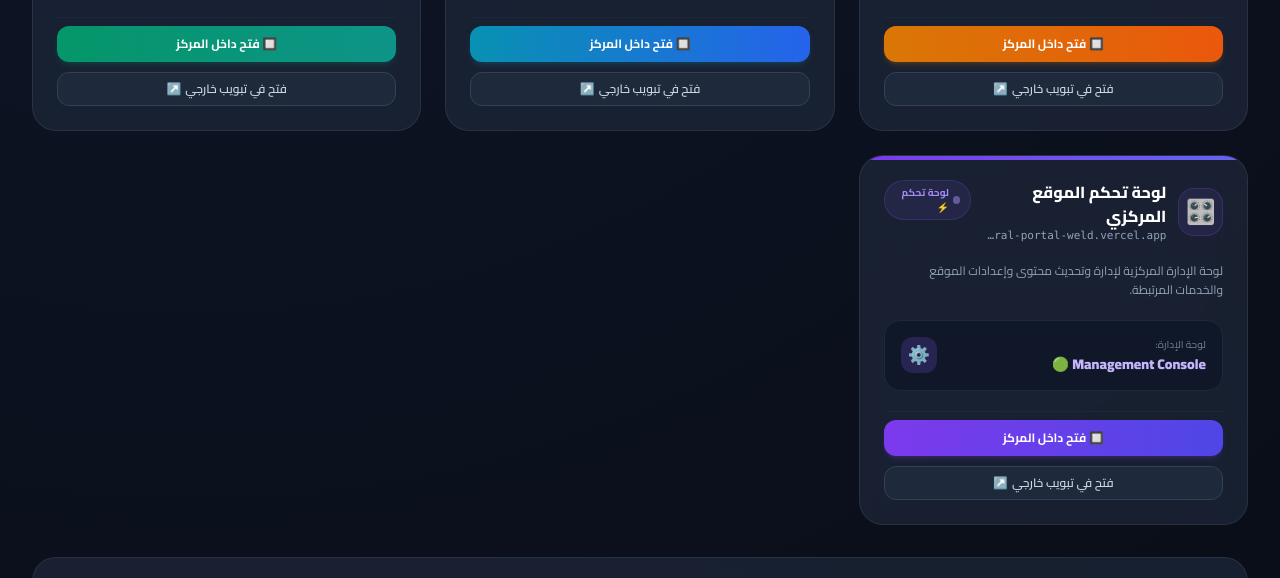
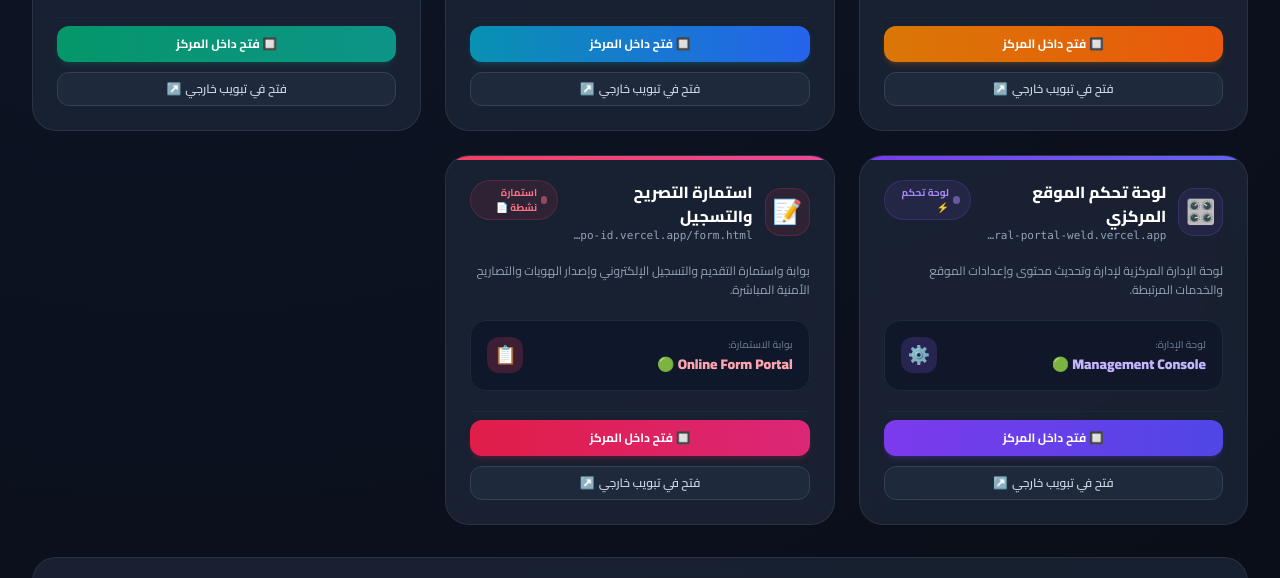
Before and after one commit to tasreehamnee-ux/lawhattahakm.com, a plain HTML site: page index.html in a window 1280 px wide. Shown: the part 962-1540 px from the top of the page. Drawn offline with nearby package versions, Linux system fonts and the light colour scheme; no server answers.

Commit message:
Add empo-id form platform link to dashboards hub

```diff
--- a/index.html
+++ b/index.html
@@ -161,7 +161,7 @@
       <div class="glass-card rounded-2xl p-5 flex items-center justify-between">
         <div class="flex flex-col gap-1">
           <span class="text-xs font-bold text-slate-400">إجمالي الأنظمة المسجلة</span>
-          <span id="total-systems-count" class="text-2xl font-black text-white">7</span>
+          <span id="total-systems-count" class="text-2xl font-black text-white">8</span>
           <span class="text-[10px] text-slate-500">لوحات مفعلة حالياً</span>
         </div>
         <div class="w-12 h-12 rounded-2xl bg-indigo-500/10 border border-indigo-500/20 flex items-center justify-center text-2xl text-indigo-400">
@@ -636,6 +636,61 @@
         </div>
       </article>
 
+      <!-- Card 8: Online Application & ID Form Platform -->
+      <article data-title="استمارة التصريح والتسجيل الإلكتروني" class="dashboard-card glass-card rounded-3xl p-6 flex flex-col justify-between transition-all duration-300 relative overflow-hidden group">
+        <div class="absolute top-0 right-0 left-0 h-1 bg-gradient-to-r from-rose-500 to-pink-500"></div>
+
+        <div>
+          <!-- Header -->
+          <div class="flex items-start justify-between gap-3 mb-4">
+            <div class="flex items-center gap-3">
+              <div class="w-12 h-12 bg-rose-500/10 border border-rose-500/20 rounded-2xl flex items-center justify-center text-2xl">
+                📝
+              </div>
+              <div>
+                <h3 class="font-extrabold text-base text-white group-hover:text-rose-400 transition-colors">
+                  استمارة التصريح والتسجيل
+                </h3>
+                <span class="text-[11px] font-mono text-slate-400 truncate block max-w-[180px]">empo-id.vercel.app/form.html</span>
+              </div>
+            </div>
+            <span class="px-2.5 py-1 rounded-full text-[10px] font-bold bg-rose-500/10 text-rose-400 border border-rose-500/20 flex items-center gap-1">
+              <span class="w-2 h-2 rounded-full bg-rose-400 animate-pulse"></span>
+              استمارة نشطة 📄
+            </span>
+          </div>
+
+          <p class="text-xs text-slate-400 leading-relaxed mb-5">
+            بوابة واستمارة التقديم والتسجيل الإلكتروني وإصدار الهويات والتصاريح الأمنية المباشرة.
+          </p>
+
+          <!-- Dynamic Status Box -->
+          <div class="bg-slate-900/90 border border-slate-800 rounded-2xl p-4 mb-5 flex items-center justify-between">
+            <div class="flex flex-col">
+              <span class="text-[10px] text-slate-500 font-semibold mb-0.5">بوابة الاستمارة:</span>
+              <span class="text-sm font-black text-rose-300">
+                Online Form Portal 🟢
+              </span>
+            </div>
+            <div class="w-9 h-9 rounded-xl bg-rose-500/20 text-rose-400 flex items-center justify-center text-lg">
+              📋
+            </div>
+          </div>
+        </div>
+
+        <!-- Card Actions -->
+        <div class="flex flex-col gap-2.5 pt-2 border-t border-slate-800/80">
+          <button onclick="openWorkspaceModal('https://empo-id.vercel.app/form.html', 'استمارة التصريح الإلكتروني 📝')" class="w-full py-2.5 bg-gradient-to-r from-rose-600 to-pink-600 hover:from-rose-500 hover:to-pink-500 text-white rounded-xl font-bold text-xs transition-all shadow-md shadow-rose-600/20 flex items-center justify-center gap-1.5">
+            <span>🔲 فتح داخل المركز</span>
+          </button>
+
+          <a href="https://empo-id.vercel.app/form.html" target="_blank" class="w-full py-2 bg-slate-800 hover:bg-slate-700 text-slate-300 rounded-xl border border-slate-700 font-semibold text-xs transition-all text-center flex items-center justify-center gap-1">
+            <span>فتح في تبويب خارجي</span>
+            <span>↗️</span>
+          </a>
+        </div>
+      </article>
+
     </section>
 
     <!-- Activity & Quick System Logs -->
@@ -712,6 +767,9 @@
         </button>
         <button onclick="switchModalTab('https://central-portal-weld.vercel.app/', 'لوحة تحكم الموقع 🎛️')" class="modal-tab px-3 py-1.5 rounded-lg text-slate-400 hover:text-white transition-all font-semibold shrink-0" data-src="https://central-portal-weld.vercel.app/">
           🎛️ لوحة تحكم الموقع
+        </button>
+        <button onclick="switchModalTab('https://empo-id.vercel.app/form.html', 'استمارة التصريح الإلكتروني 📝')" class="modal-tab px-3 py-1.5 rounded-lg text-slate-400 hover:text-white transition-all font-semibold shrink-0" data-src="https://empo-id.vercel.app/form.html">
+          📝 استمارة التصريح
         </button>
       </div>
 
@@ -1031,7 +1089,9 @@
       'https://rawabet-com.vercel.app',
       'https://unversty-com.vercel.app',
       'https://mawkie.com',
-      'https://central-portal-weld.vercel.app'
+      'https://central-portal-weld.vercel.app',
+      'https://empo-id.vercel.app/form.html',
+      'https://empo-id.vercel.app'
     ];
 
     // Load saved dashboards on startup
```
Also changed, not shown: 1 other file.
